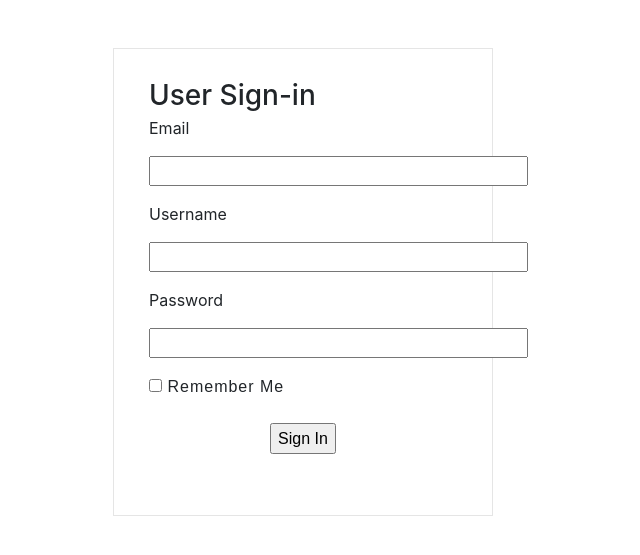
After one commit to pranav1698/Flask-CMS, a Flask app: page /login in a window 1280 px wide. The commit adds this page. Shown: the top 555 px of the page, without its empty margins (337-977 px from the left). Run offline with Flask 2, Linux system fonts and the light colour scheme; some libraries are stand-ins or nearby versions.

Commit message:
Adding user login

```diff
--- /dev/null
+++ b/app/forms.py
@@ -0,0 +1,10 @@
+from flask_wtf import FlaskForm
+from wtforms import StringField, PasswordField, BooleanField, SubmitField
+from wtforms.validators import DataRequired
+
+class LoginForm(FlaskForm):
+    email = StringField('Email', validators=[DataRequired()])
+    username = StringField('Username', validators=[DataRequired()])
+    password = PasswordField('Password', validators=[DataRequired()])
+    remember_me = BooleanField('Remember Me')
+    submit = SubmitField('Sign In')
--- a/app/routes.py
+++ b/app/routes.py
@@ -1,6 +1,7 @@
 from app import app, db
 from flask import Flask, render_template, redirect, request
 from app.models import User, Post
+from app.forms import LoginForm
 
 @app.route('/')
 def index():
@@ -16,3 +17,17 @@ def view_post(post_id):
 @app.route('/new_post')
 def new_post():
 	return render_template('new_post.html')
+
+@app.route('/login', methods=['GET', 'POST'])
+def login():
+	form = LoginForm()
+	if form.validate_on_submit():
+		email = form.email.data
+		username = form.username.data
+		password = form.password.data
+		remember_me = form.remember_me.data
+		user = User(username=username, email=email, password_hash=password)
+		db.session.add(user)
+		db.session.commit()
+		return render_template('new_post.html')
+	return render_template('login.html', title='Sign In', form=form)
--- a/app/static/css/style.css
+++ b/app/static/css/style.css
@@ -144,3 +144,10 @@ p{
     text-align: justify;
     line-height:25px;
 }
+.form-signin {
+  max-width: 380px;
+  padding: 15px 35px 45px;
+  margin: 0 auto;
+  background-color: #fff;
+  border: 1px solid rgba(0,0,0,0.1);
+}
--- /dev/null
+++ b/app/templates/login.html
@@ -0,0 +1,26 @@
+{% extends "master.html" %}
+{% block content %}
+            <br>
+            <br>
+            <form class="form-signin" action="" method="POST" novalidate>
+                <h2 class="modal-title h3">User Sign-in</h2>
+                {{ form.hidden_tag() }}
+                <div class="form-group">
+                    <label for="email">{{ form.email.label }}</label>
+                    {{ form.email(size=32) }}
+                </div>
+                <div class="form-group">
+                    <label for="username">{{ form.username.label }}</label>
+                    {{ form.username(size=32) }}
+                </div>
+                <div class="form-group">
+                    <label for="password">{{ form.password.label }}</label>
+                    {{ form.password(size=32) }}
+                </div>
+                <div>
+                    <p>{{ form.remember_me() }} {{ form.remember_me.label }}</p>
+                    <p style="text-align: center">{{ form.submit() }}</p>
+                </div>
+            </form>
+        </div>
+{% endblock %}
--- a/config.py
+++ b/config.py
@@ -3,6 +3,8 @@ basedir = os.path.abspath(os.path.dirname(__file__))
 
 class Config(object):
     # ...
+    REMEMBER_ME = False
+    SECRET_KEY = os.environ.get('SECRET_KEY') or 'you-will-never-guess'
     SQLALCHEMY_DATABASE_URI = os.environ.get('DATABASE_URL') or \
         'sqlite:///' + os.path.join(basedir, 'app.db')
     SQLALCHEMY_TRACK_MODIFICATIONS = False
```
Also changed, not shown: app/static/css/article.css (+12 -0 lines), app/templates/new_post.html (+8 -32 lines), app.db.
